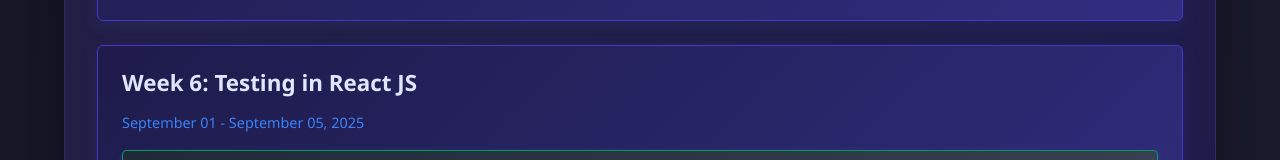
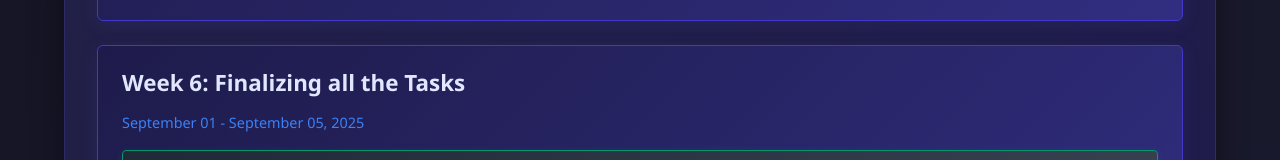
Before and after one commit to subhan-0786/Internship-AINaecoBlue, a React (Create React App) app: page / in a window 1280 px wide. Shown: the part 2465-2625 px from the top of the page. Built offline with nearby package versions, Linux system fonts and the light colour scheme.

Commit message:
push before deployment

```diff
--- a/public/index.html
+++ b/public/index.html
@@ -24,7 +24,7 @@
       work correctly both with client-side routing and a non-root public URL.
       Learn how to configure a non-root public URL by running `npm run build`.
     -->
-    <title>React App</title>
+    <title>Internship Progress</title>
   </head>
   <body>
     <noscript>You need to enable JavaScript to run this app.</noscript>
--- a/src/data/weeksData.js
+++ b/src/data/weeksData.js
@@ -44,7 +44,7 @@
       ],
     },
     {
-      title: 'Week 6: Testing in React JS',
+      title: 'Week 6: Finalizing all the Tasks',
       period: 'September 01 - September 05, 2025',
       achievements: [
         '🎯 Continued learning testing in vite-native (vitest)',
```
Also changed, not shown: 1 other file (tests, documents, lock files or other folders).
